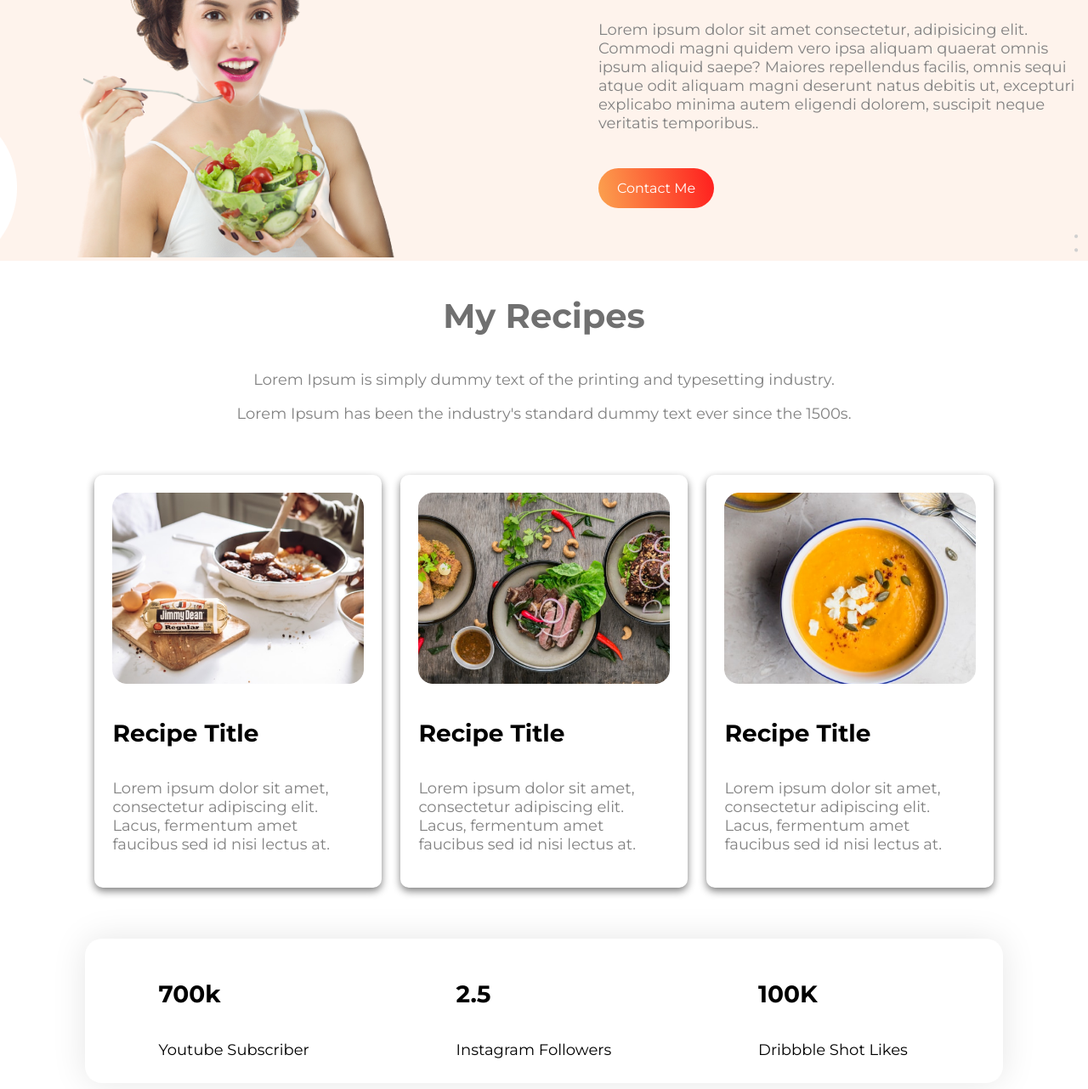
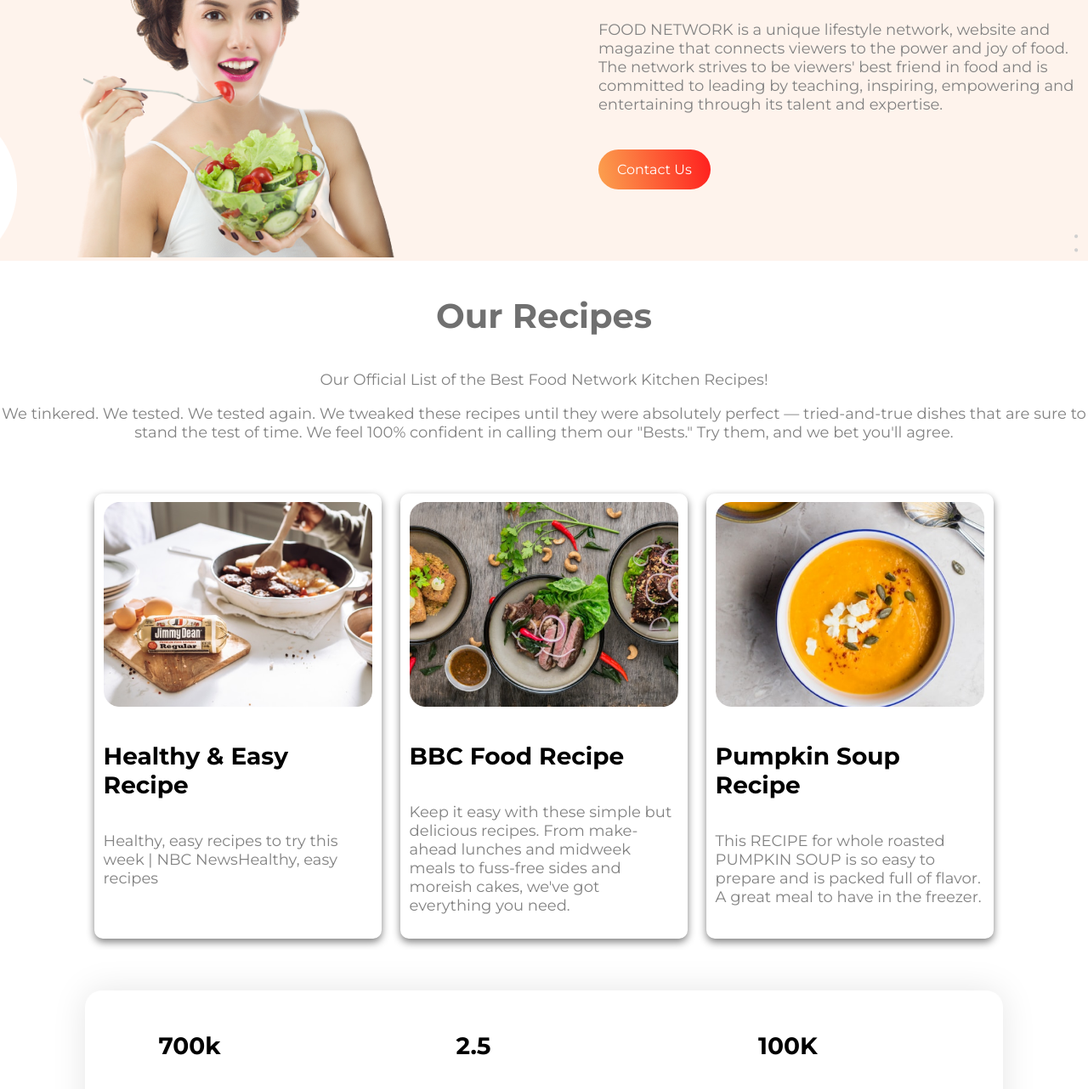
Before and after one commit to mdNaimulHoque/Food-Network, a plain HTML site: page index.html in a window 1280 px wide. Shown: the part 760-2042 px from the top of the page at 85% size. Drawn offline with Linux system fonts and the light colour scheme.

Commit message:
Food Network Recipe text added and full done the project

```diff
--- a/index.html
+++ b/index.html
@@ -33,41 +33,40 @@
             <img src="/images/female/female3.png" alt="">
         </div>
         <div class="half-width">
-            <h3>About Me</h3>
-            <p>Lorem ipsum dolor sit amet consectetur, adipisicing elit. Commodi magni quidem vero ipsa aliquam quaerat
-                omnis ipsum aliquid saepe? Maiores repellendus facilis, omnis sequi atque odit aliquam magni deserunt
-                natus debitis ut, excepturi explicabo minima autem eligendi dolorem, suscipit neque veritatis
-                temporibus..</p>
+            <h3>About Us</h3>
+            <p>FOOD NETWORK is a unique lifestyle network, website and magazine that connects viewers to the power and
+                joy of food. The network strives to be viewers' best friend in food and is committed to leading by
+                teaching, inspiring, empowering and entertaining through its talent and expertise.</p>
             <br>
             <br>
-            <a class="link-button" href="">Contact Me</a>
+            <a class="link-button" href="">Contact Us</a>
         </div>
     </section>
     <section class="recipes-section">
         <div class="text-center">
-            <h3>My Recipes</h3>
-            <p>Lorem Ipsum is simply dummy text of the printing and typesetting industry.</p>
-            <p>Lorem Ipsum has been the industry's standard dummy text ever since the 1500s.</p>
+            <h3>Our Recipes</h3>
+            <p>Our Official List of the Best Food Network Kitchen Recipes!</p>
+            <p>We tinkered. We tested. We tested again. We tweaked these recipes until they were absolutely perfect —
+                tried-and-true dishes that are sure to stand the test of time. We feel 100% confident in calling them
+                our "Bests." Try them, and we bet you'll agree.</p>
         </div>
         <div class="flexible-container food-cart-container">
             <div class="food-cart">
                 <img src="/images/food/Project Cover.jpg" alt="">
-                <h4>Recipe Title</h4>
-                <p>Lorem ipsum dolor sit amet, consectetur adipiscing elit. Lacus, fermentum amet faucibus sed id nisi
-                    lectus at.</p>
+                <h4>Healthy & Easy Recipe</h4>
+                <p>Healthy, easy recipes to try this week | NBC NewsHealthy, easy recipes</p>
             </div>
             <div class="food-cart">
                 <img src="/images/food/Project Cover1.jpg" alt="">
-                <h4>Recipe Title</h4>
-                <p>Lorem ipsum dolor sit amet, consectetur adipiscing elit. Lacus, fermentum amet faucibus sed id nisi
-                    lectus at.</p>
+                <h4>BBC Food Recipe</h4>
+                <p>Keep it easy with these simple but delicious recipes. From make-ahead lunches and midweek meals to
+                    fuss-free sides and moreish cakes, we've got everything you need.</p>
             </div>
             <div class="food-cart">
                 <img src="/images/food/Project Cover2 (2).png" alt="">
-                <h4>Recipe Title</h4>
-                <p>Lorem ipsum dolor sit amet, consectetur adipiscing elit. Lacus, fermentum amet faucibus sed id
-                    nisi
-                    lectus at.</p>
+                <h4>Pumpkin Soup Recipe</h4>
+                <p>This RECIPE for whole roasted PUMPKIN SOUP is so easy to prepare and is packed full of flavor. A
+                    great meal to have in the freezer.</p>
             </div>
         </div>
     </section>
@@ -82,7 +81,7 @@
         </div>
         <div class="media-item">
             <h4>100K</h4>
-            <p>Dribbble Shot Likes</p>
+            <p>Dribble Shot Likes</p>
         </div>
     </section>
     <footer>
--- a/style.css
+++ b/style.css
@@ -73,7 +73,7 @@ p {
     box-shadow: 0 4px 10px 0 gray;
     border-radius: 10px;
     margin: 1%;
-    padding: 2%;
+    padding: 1%;
 }
 
 .food-cart img {
```
